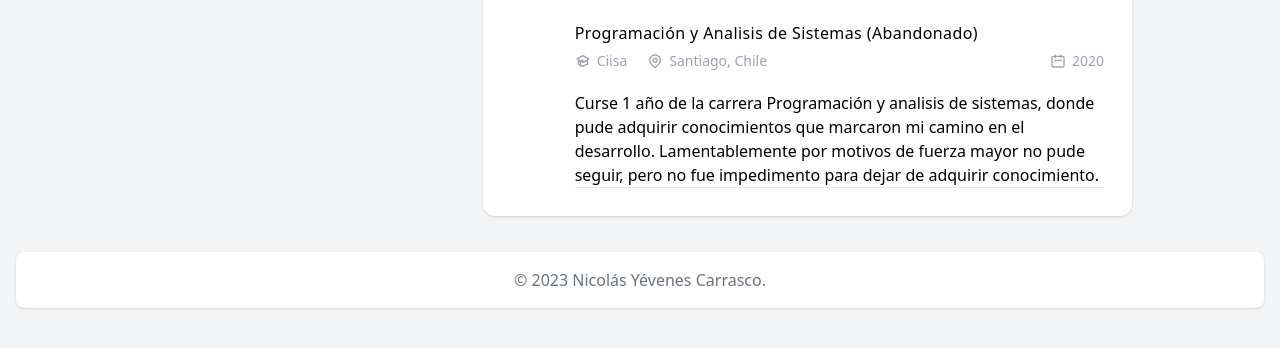
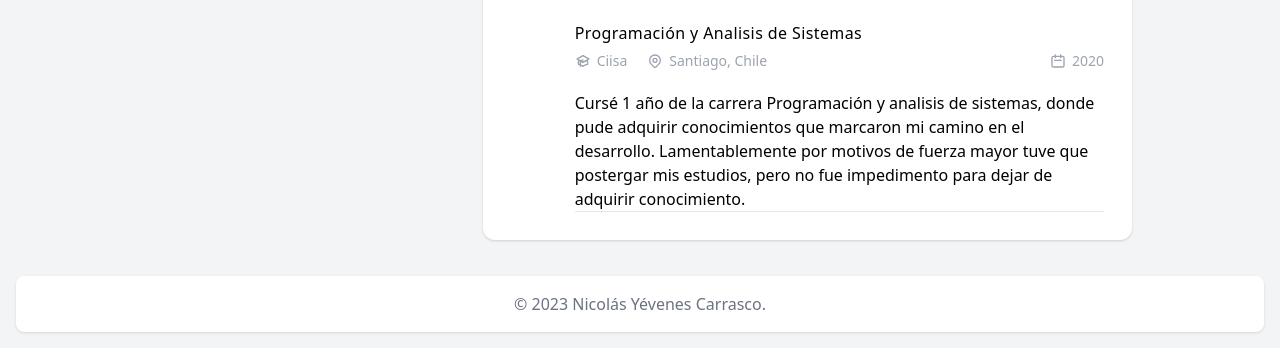
Before and after one commit to NicoBlues/resumePage, a plain HTML site: page index.html in a window 1280 px wide. Shown: the part 1359-1707 px from the top of the page. Before the commit the page ends 1683 px from the top, so only its background shows below. Drawn offline with nearby package versions, Linux system fonts and the light colour scheme.

Commit message:
algunos arreglos minimos

```diff
--- a/index.html
+++ b/index.html
@@ -37,6 +37,7 @@
                                         d="M4 16v1a3 3 0 003 3h10a3 3 0 003-3v-1m-4-4l-4 4m0 0l-4-4m4 4V4"></path>
                                 </svg></button>
                         </div>
+                        <!--FUNCION para descargar cv-->
                         <script>
                             document.getElementById('downLoadCv').addEventListener('click', function () {
                                 var pdfUrl = "document/FreddyYevenesCV.pdf";
@@ -433,7 +434,7 @@
                             <div class="item-header items-end">
                                 <div class="space-y-1.5">
                                     <div class="font-medium dark:text-teal-400 tracking-wide">Programaci&oacute;n y
-                                        Analisis de Sistemas (Abandonado)</div>
+                                        Analisis de Sistemas</div>
                                     <div class="flex space-x-5">
                                         <div class="item-header-info">
                                             <svg xmlns="http://www.w3.org/2000/svg" class="h-4 w-4" fill="none"
@@ -475,9 +476,9 @@
                             </div>
                             <div class="border-b border-gray-200 dark:text-gray-300">
                                 <p>
-                                    Curse 1 año de la carrera Programaci&oacute;n y analisis de sistemas, donde pude
+                                    Curs&eacute; 1 año de la carrera Programaci&oacute;n y analisis de sistemas, donde pude
                                     adquirir conocimientos que marcaron mi camino en el desarrollo.
-                                    Lamentablemente por motivos de fuerza mayor no pude seguir, pero no fue impedimento
+                                    Lamentablemente por motivos de fuerza mayor tuve que postergar mis estudios, pero no fue impedimento
                                     para dejar de adquirir conocimiento.
                                 </p>
                             </div>
```
